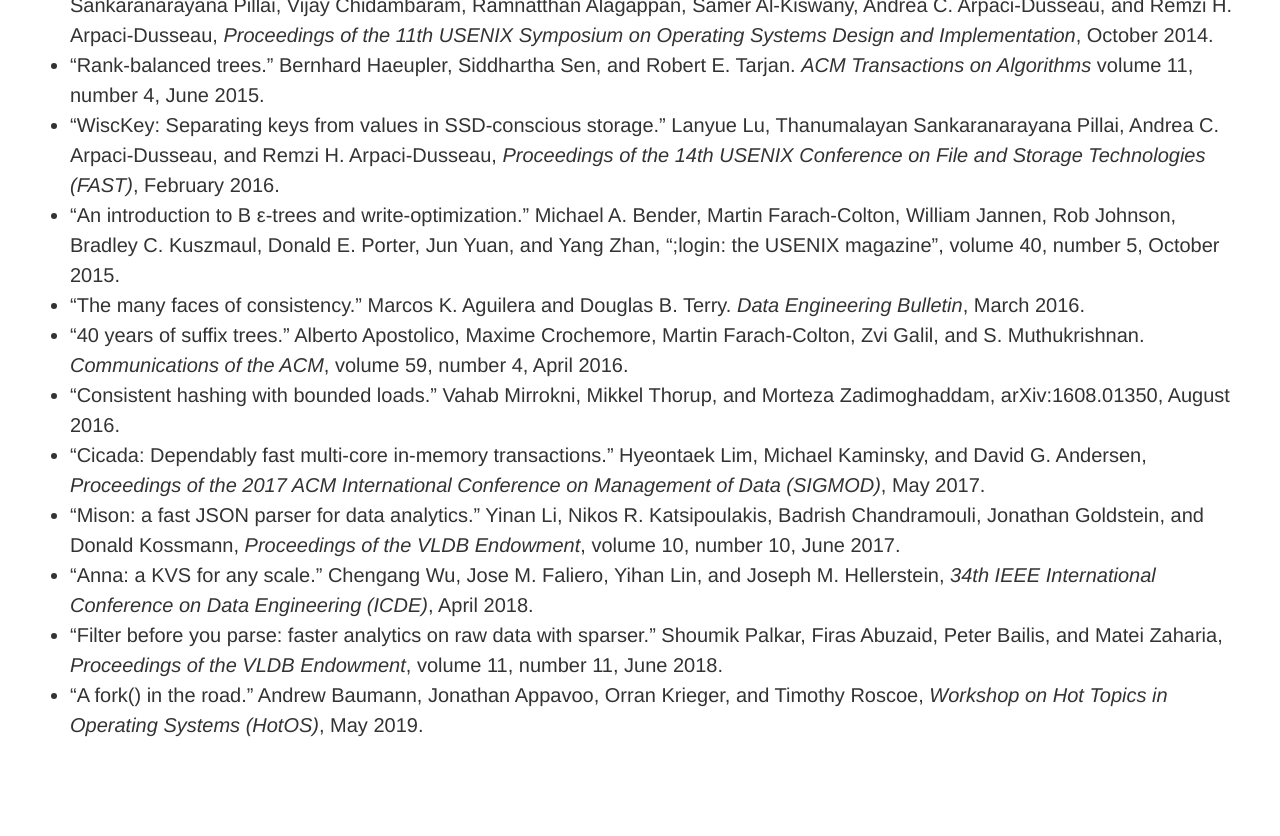
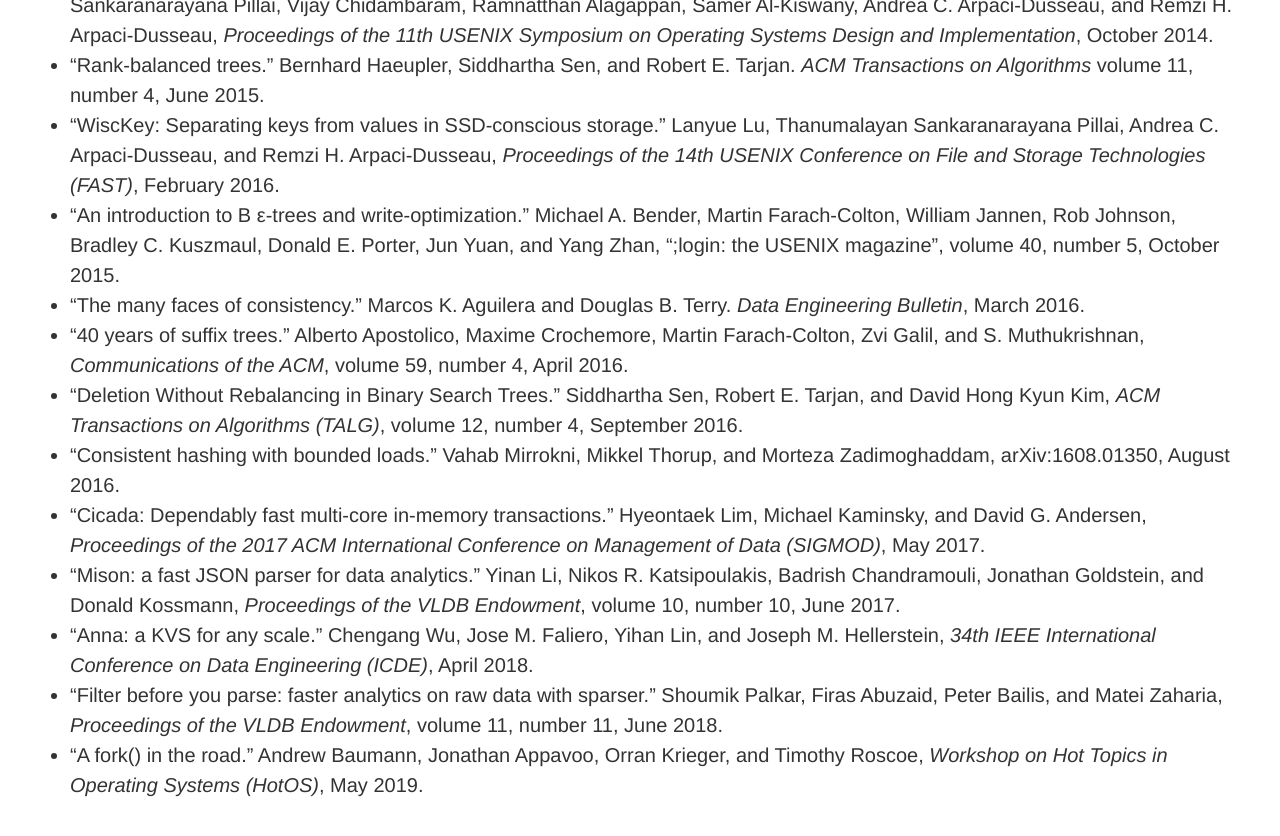
Before and after one commit to mspiegel/mspiegel.github.com, a Jekyll site: the page built from canon.md, in a window 1280 px wide and 900 px high, scrolled down 8760 px. Shown: the top 836 px of the window. Built offline with Jekyll 4.4.1, drawn with Linux system fonts in a browser that asks for light colours.

Commit message:
Add deletion without rebalancing in BSTs

```diff
--- a/canon.md
+++ b/canon.md
@@ -193,7 +193,8 @@ Michael Eisenberg.  University of Colorado.
 * "WiscKey: Separating keys from values in SSD-conscious storage." Lanyue Lu, Thanumalayan Sankaranarayana Pillai, Andrea C. Arpaci-Dusseau, and Remzi H. Arpaci-Dusseau, _Proceedings of the 14th USENIX Conference on File and Storage Technologies (FAST)_, February 2016.
 * "An introduction to B ε-trees and write-optimization." Michael A. Bender, Martin Farach-Colton, William Jannen, Rob Johnson, Bradley C. Kuszmaul, Donald E. Porter, Jun Yuan, and Yang Zhan, ";login: the USENIX magazine", volume 40, number 5, October 2015.
 * "The many faces of consistency." Marcos K. Aguilera and Douglas B. Terry. _Data Engineering Bulletin_, March 2016.
-* "40 years of suffix trees." Alberto Apostolico, Maxime Crochemore, Martin Farach-Colton, Zvi Galil, and S. Muthukrishnan. _Communications of the ACM_, volume 59, number 4, April 2016.
+* "40 years of suffix trees." Alberto Apostolico, Maxime Crochemore, Martin Farach-Colton, Zvi Galil, and S. Muthukrishnan, _Communications of the ACM_, volume 59, number 4, April 2016.
+* "Deletion Without Rebalancing in Binary Search Trees." Siddhartha Sen, Robert E. Tarjan, and David Hong Kyun Kim, _ACM Transactions on Algorithms (TALG)_, volume 12, number 4, September 2016.
 * "Consistent hashing with bounded loads." Vahab Mirrokni, Mikkel Thorup, and Morteza Zadimoghaddam, arXiv:1608.01350, August 2016.
 * "Cicada: Dependably fast multi-core in-memory transactions." Hyeontaek Lim, Michael Kaminsky, and David G. Andersen, _Proceedings of the 2017 ACM International Conference on Management of Data (SIGMOD)_, May 2017.
 * "Mison: a fast JSON parser for data analytics." Yinan Li, Nikos R. Katsipoulakis, Badrish Chandramouli, Jonathan Goldstein, and Donald Kossmann, _Proceedings of the VLDB Endowment_, volume 10, number 10, June 2017.
```
